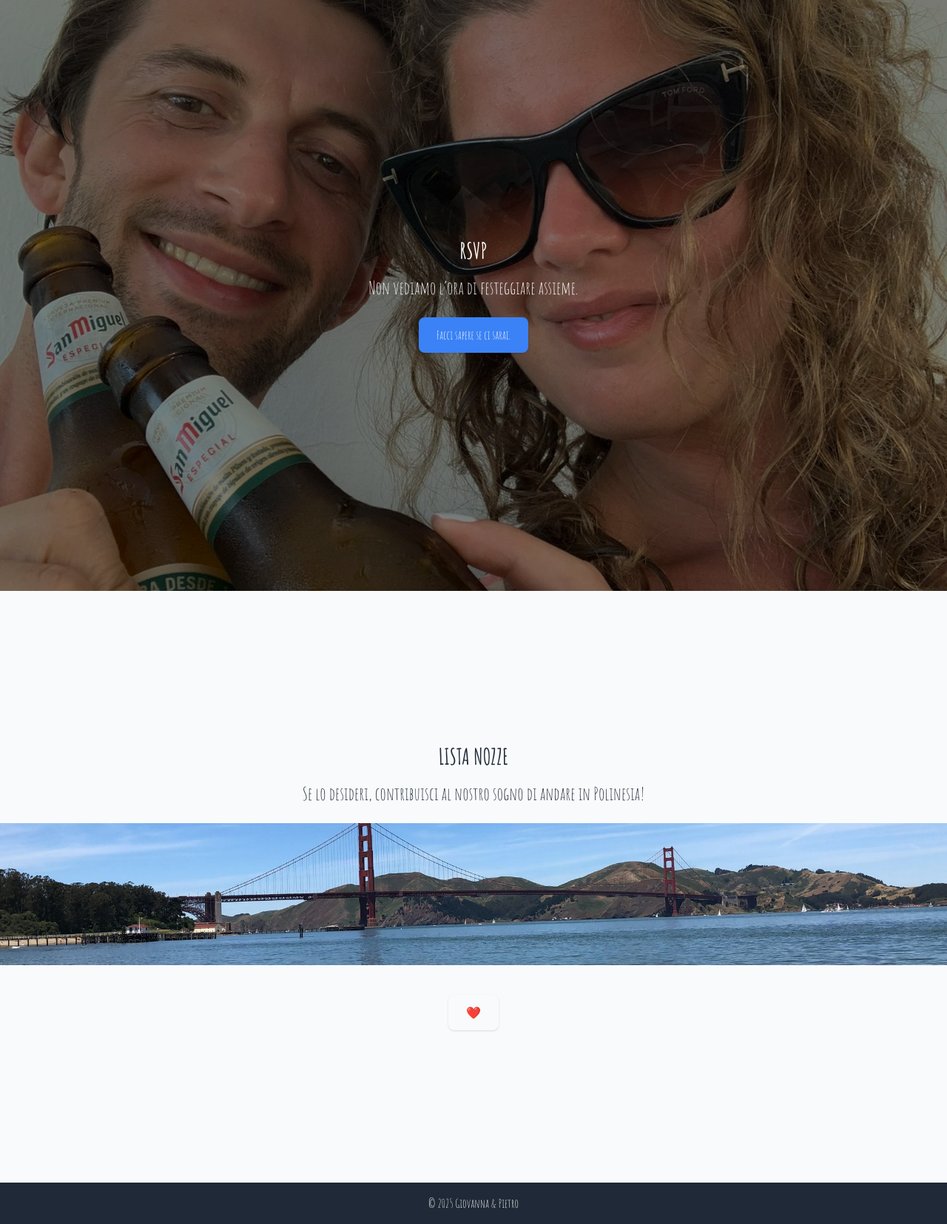
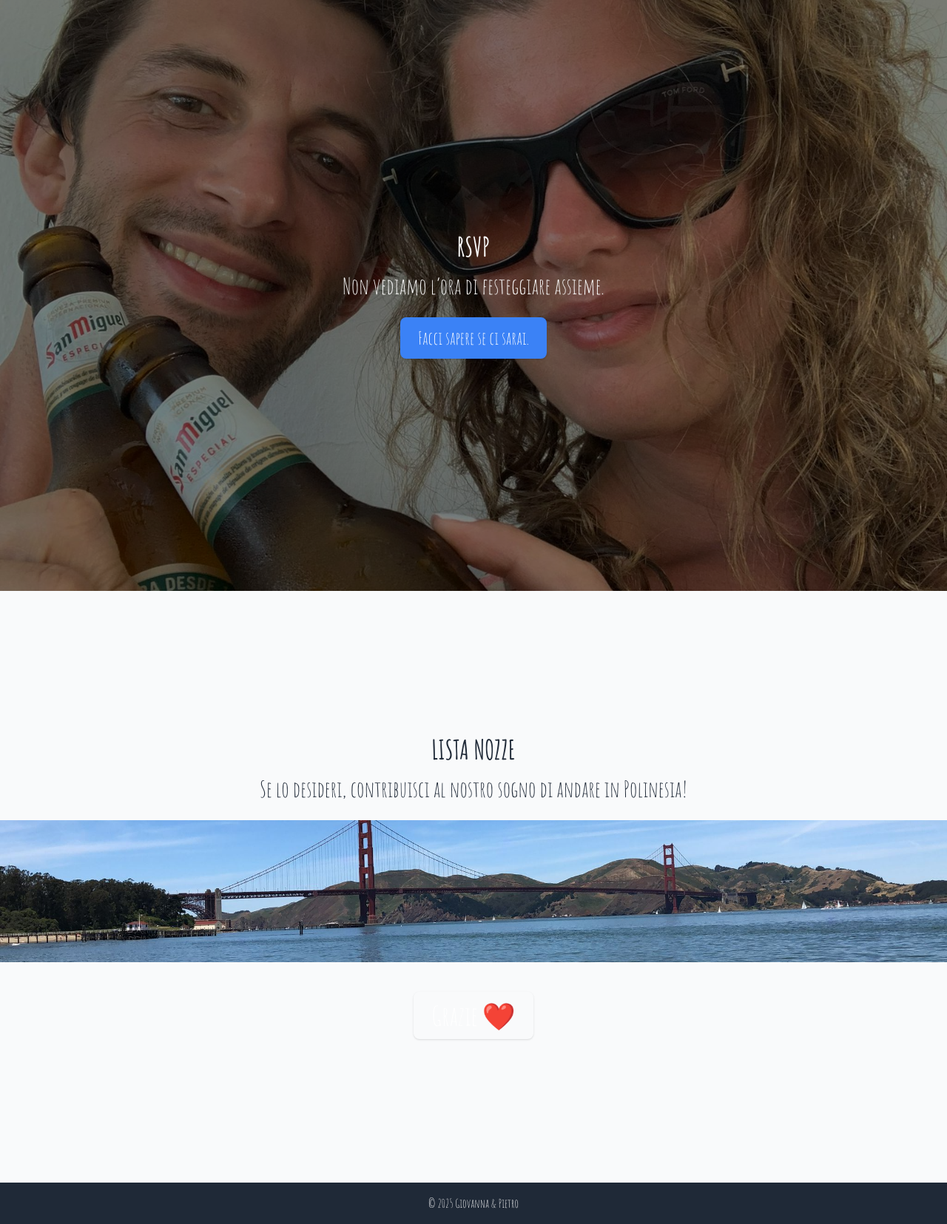
Before and after one commit to Barna1992/matrimonio_gp, a Django app: page / in a window 1280 px wide. Shown: the part 2641-4296 px from the top of the page at 74% size. Run offline with Django 5.2, Linux system fonts and the light colour scheme; some libraries are stand-ins or nearby versions.

Commit message:
adding classes

```diff
--- a/wedding/templates/wedding/index.html
+++ b/wedding/templates/wedding/index.html
@@ -53,13 +53,13 @@
 
   <!-- Content -->
   <div class="relative z-10">
-    <h2 class="text-3xl font-bold text-white mb-4">RSVP</h2>
-    <p class="mb-6 text-2xl text-white">
+    <h2 class="text-4xl font-bold text-white mb-4">RSVP</h2>
+    <p class="mb-6 text-3xl text-white">
       Non vediamo l’ora di festeggiare assieme.
     </p>
     <button
       onclick="openModal()"
-      class="bg-blue-500 text-white px-6 py-3 rounded-lg shadow hover:bg-blue-600"
+      class="bg-blue-500 text-white text-2xl px-6 py-3 rounded-lg shadow hover:bg-blue-600"
     >
     Facci sapere se ci sarai.
     </button>
@@ -80,8 +80,8 @@
         >
             &times;
         </button>
-        <h3 class="text-2xl font-bold mb-4">Conferma la Presenza</h3>
-        <p class="mb-4">... e segnalaci eventuali intolleranze</p>
+        <h3 class="text-4xl font-bold mb-4">Conferma la Presenza</h3>
+        <p class="mb-4 text-3xl">... e segnalaci eventuali intolleranze</p>
         <form id="rsvpForm" onsubmit="submitForm(event)">
             <div class="mb-4">
                 <label for="name" class="block text-left text-gray-700">Nome</label>
@@ -139,8 +139,8 @@
 
 
 <section class="py-12 text-center" id="section4">
-    <h2 class="text-3xl font-bold mb-4">LISTA NOZZE</h2>
-    <p class="mb-6 text-2xl">Se lo desideri, contribuisci al nostro sogno di andare in Polinesia!</p>
+    <h2 class="text-4xl font-bold mb-4">LISTA NOZZE</h2>
+    <p class="mb-6 text-3xl">Se lo desideri, contribuisci al nostro sogno di andare in Polinesia!</p>
 
     <!-- Slideshow Container -->
     <a href="{% url 'gift_list' %}">
@@ -155,7 +155,7 @@
     </div>
     </a>
 
-    <a href="{% url 'gift_list' %}" class="bg-white-500 border-red-500 text-white px-6 py-3 rounded-lg shadow hover:bg-red-600">❤️</a>
+    <a href="{% url 'gift_list' %}" class="text-4xl bg-white-500 border-red-500 text-white px-6 py-3 rounded-lg shadow hover:bg-red-600">Grazie ❤️</a>
 </section>
 
 
```
